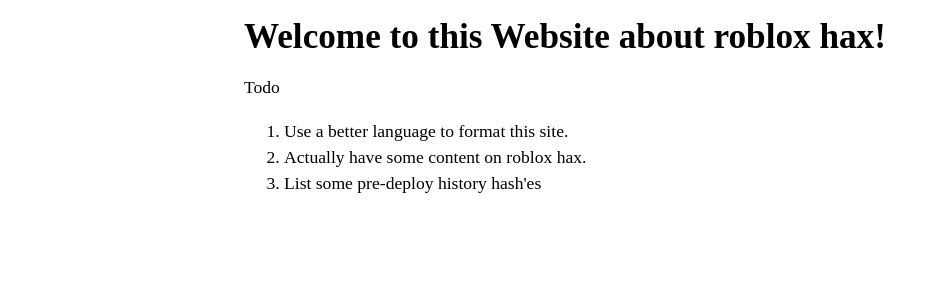
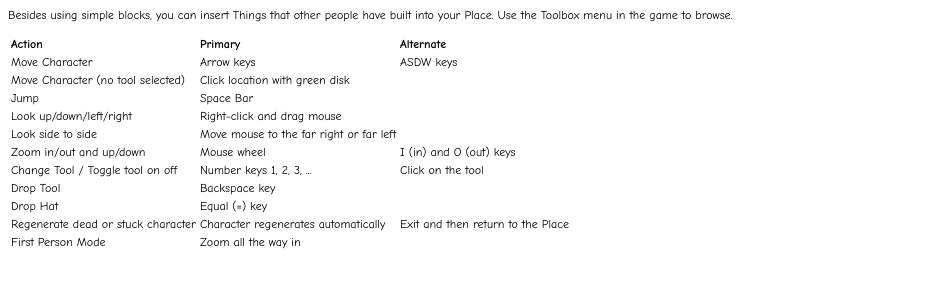
Before and after one commit to Nukley/Nukley.github.io, a plain HTML site: page index.html in a window 1280 px wide. Shown: the whole page, without its empty margins (0-937 px from the left). Drawn offline with Linux system fonts and the light colour scheme.

Commit message:
Update index.html

```diff
--- a/index.html
+++ b/index.html
@@ -1,23 +1,84 @@
-<!DOCTYPE html>
-<!-- saved from url=(0020)http://txti.es/qn8xs -->
-<html><head><meta http-equiv="Content-Type" content="text/html; charset=UTF-8">
+<html><head><title>
+	ROBLOX Help
+</title></head>
+			<body style="font-family:Comic Sans MS;font-size:12px;"><form name="Form1" method="post" action="Help.aspx" id="Form1">
 
-	<meta name="viewport" content="width=device-width">
-	<meta name="author" content="@txties">
-	<meta name="description" content="Welcome to this Website about roblox hax! Todo  Use a better language to format this site. Actually have some content on roblox hax. List some pre-deploy history hash&#39;es ">
-	<meta property="og:url" content="http://txti.es/qn8xs">
-	<meta property="og:title" content="Made via txti.es:">
-	<meta property="og:site_name" content="txti">
-	<meta property="og:description" content="Welcome to this Website about roblox hax! Todo  Use a better language to format this site. Actually have some content on roblox hax. List some pre-deploy history hash&#39;es ">
-	<meta name="twitter:card" content="summary">
-	<meta name="twitter:title" content="Made via txti.es:">
-	<meta name="twitter:description" content="Welcome to this Website about roblox hax! Todo  Use a better language to format this site. Actually have some content on roblox hax. List some pre-deploy history hash&#39;es ">
-	<meta name="twitter:creator" content="@txties">
-	<title>Welcome!</title>
-	<style type="text/css">body {font-size: 1.1em; line-height: 1.5em; max-width: 45em; margin: auto; padding: 0 2%;} img {max-width: 100%; display: block; margin: .75em auto;}</style>
-</head>
-<body>
-<h1>Welcome to this Website about roblox hax!</h1> <p>Todo</p> <ol> <li>Use a better language to format this site.</li> <li>Actually have some content on roblox hax.</li> <li>List some pre-deploy history hash'es</li> </ol>
+			<p>Besides using simple blocks, you can insert Things that other people have built
+				into your Place. Use the Toolbox menu in the game to browse.</p>
+			<table id="Table1" class="Help" style="font-family:Comic Sans MS;font-size:12px;">
+				<tbody><tr style="FONT-WEIGHT: bold">
+					<td>Action</td>
+					<td>Primary</td>
+					<td>Alternate</td>
+				</tr>
+				<tr>
+					<td>Move Character</td>
+					<td>Arrow keys</td>
+					<td>ASDW keys</td>
+				</tr>
+				<tr>
+					<td>Move Character (no tool selected)</td>
+					<td>Click location with green disk</td>
+					<td></td>
+				</tr>
+				<tr>
+					<td>Jump</td>
+					<td>Space Bar</td>
+					<td></td>
+				</tr>
+				<tr>
+					<td>Look up/down/left/right</td>
+					<td>Right-click and drag mouse</td>
+					<td></td>
+				</tr>
+				<tr>
+					<td>Look side to side</td>
+					<td>Move mouse to the far right or far left
+					</td>
+					<td></td>
+				</tr>
+				<tr>
+					<td>Zoom in/out and up/down</td>
+					<td>Mouse wheel</td>
+					<td>I (in) and O (out) keys</td>
+				</tr>
+				<tr>
+					<td>Change Tool / Toggle tool on off</td>
+					<td>Number keys 1, 2, 3, ...</td>
+					<td>Click on the tool</td>
+				</tr>
+				<tr>
+					<td>Drop Tool</td>
+					<td>Backspace key</td>
+					<td></td>
+				</tr>
+				<tr>
+					<td>Drop Hat</td>
+					<td>Equal (=) key</td>
+					<td></td>
+				</tr>
+				<tr>
+					<td>Regenerate dead or stuck character</td>
+					<td>Character regenerates automatically</td>
+					<td>Exit and then return to the Place</td>
+				</tr>
+				<tr>
+					<td>First Person Mode</td>
+					<td>Zoom all the way in</td>
+					<td></td>
+				</tr>
+				<tr>
+					<td></td>
+					<td></td>
+					<td></td>
+				</tr>
+				<tr>
+					<td></td>
+					<td></td>
+					<td></td>
+				</tr>
+			</tbody></table>
+		</form>
 
 
 </body></html>
```
